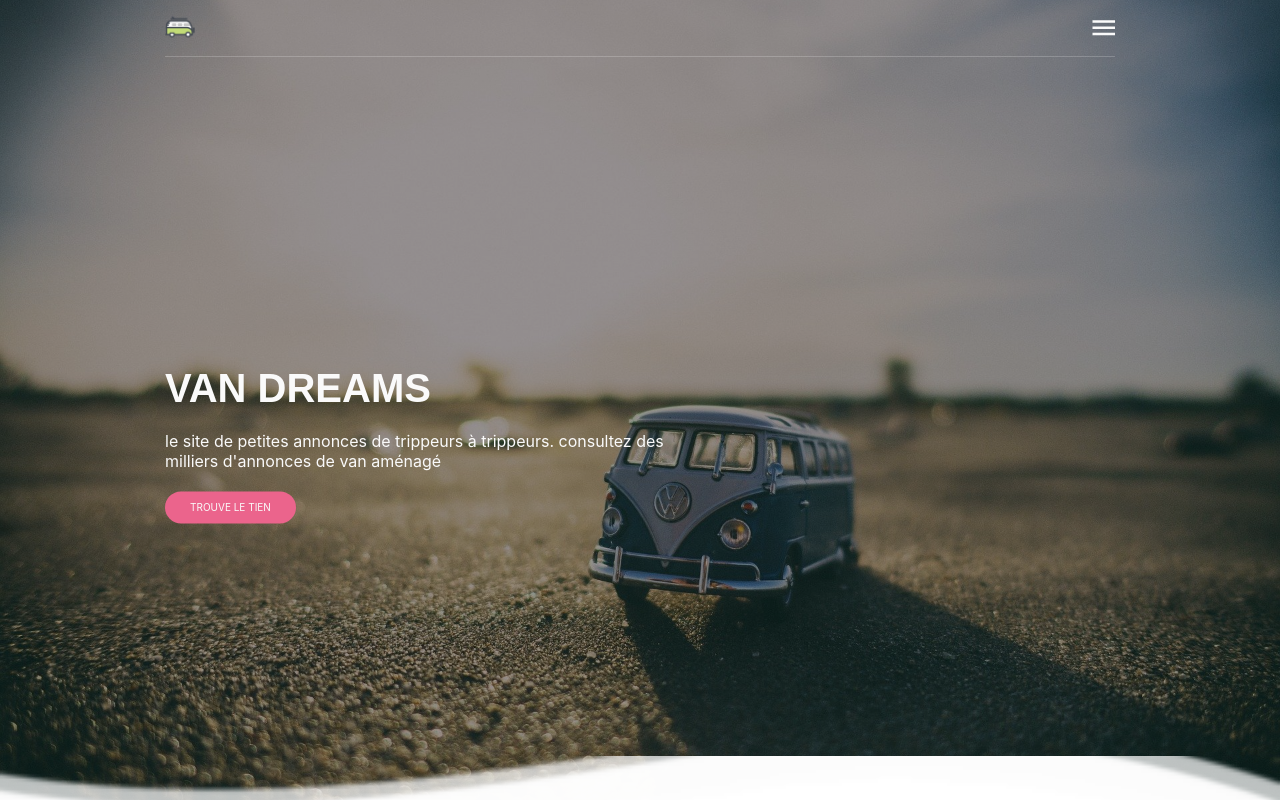
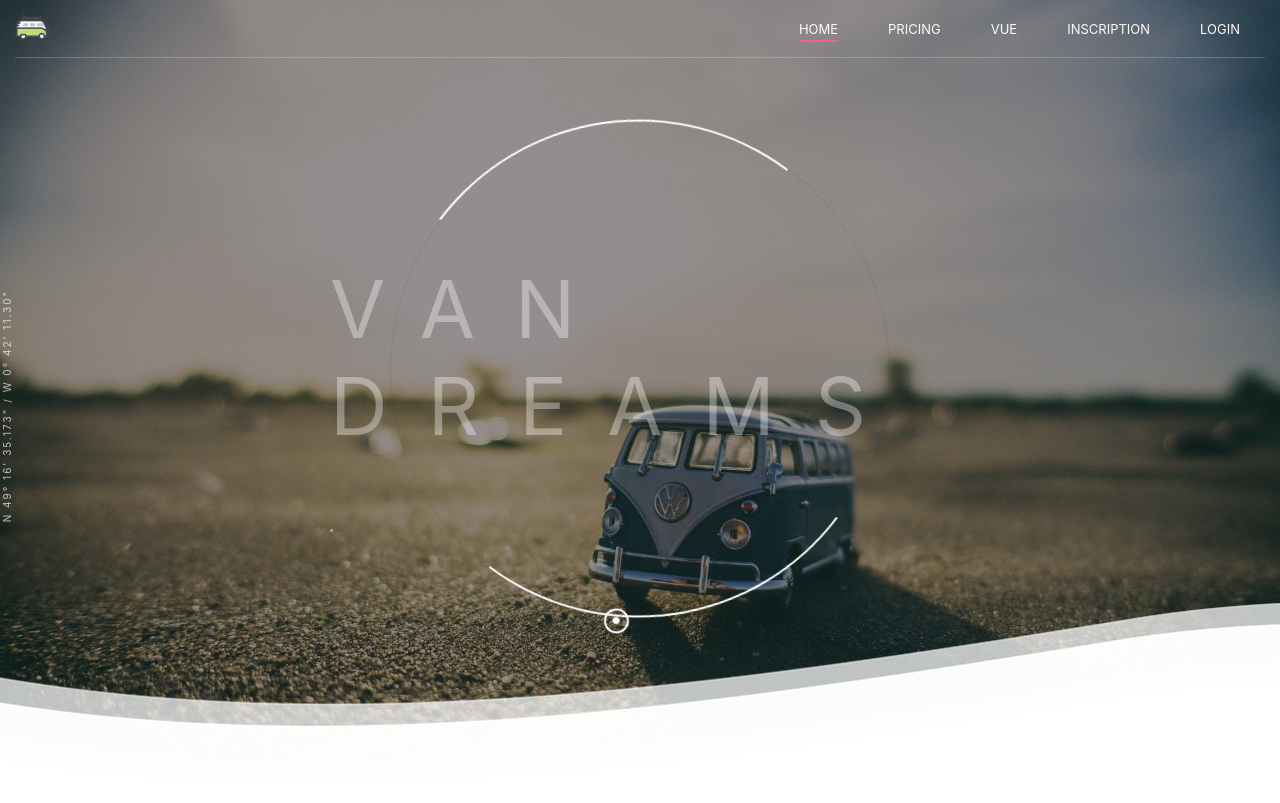
Before and after one commit to Juli3n-dotcom/Van-dreams, a PHP site: page / in a window 1280 px wide. Run offline with PHP 8.4, Linux system fonts and the light colour scheme; data that the repository does not hold is empty; some libraries are stand-ins or nearby versions; some web fonts are replaced.

Commit message:
New hero

```diff
--- a/assets/css/style.css
+++ b/assets/css/style.css
@@ -53,11 +53,16 @@ header{
 
 .container{
     width: 100%;
-    max-width: 98rem;
+    /* max-width: 98rem; */
     margin: 0 auto;
     padding: 0 1.5rem;
 }
-
+  .container_header{
+    width: 100%;
+    /* max-width: 98rem; */
+    margin: 0 auto;
+    padding: 0 1.5rem;
+  }
 nav{
     width: 100%;
     display: flex;
@@ -126,7 +131,136 @@ nav{
     color: var(--light-black);
 }
 
+.coords{
+    font-size: 1rem;
+    display: inline-block;
+    float: left;
+    color: var(--light-white);
+    position: relative;
+    top: 75%;
+    /* top: 40%; */
+    letter-spacing: .2rem;
+    left: -11.5rem;
+    transform: rotate(-90deg) translateY(50%);
+}
+.ellipse-container{
+    /* width: 50rem;
+    height: 50rem; */
+    width: 30rem;
+    height: 30rem;
+    border-radius: 50%;
+    margin: 0 auto;
+    position: relative;
+    /* top: 7rem; */
+    top:15rem;
+}
 
+.ellipse-container .greeting{
+    position: relative;
+    /* top: 14rem; */
+    top:10rem;
+    /* left: -6rem; */
+    left: -3rem;
+    right: 0;
+    margin: 0 auto;
+    text-transform: uppercase;
+    letter-spacing: 4rem;
+    /* font-size: 8rem; */
+    font-size: 4rem;
+    font-weight: 400;
+    opacity: .5;
+    color: var(--light-white);
+}
+
+.ellipse-container .greeting::after{
+    content: '';
+    width: .3rem;
+    height: .3rem;
+    border-radius: 50%;
+    display: inline-block;
+    background-color: #fafafa;
+    top: -0.65rem;
+    left: -5.05rem;
+}
+
+.ellipse{
+    border-radius: 50%;
+    position: absolute;
+    top: 0;
+    border-style: solid;
+}
+.ellipse__outer--thin{
+    width: 100%;
+    height: 100%;
+border-width: 1px;
+border-color: rgba(9,56,62,.1);
+animation: ellipseOrbit 15s ease-in-out infinite;
+}
+
+.ellipse__outer--thin::after{
+    /* content: '';
+    background-image: url('https://s29.postimg.org/5h0r4ftkn/ellipses_dial.png');
+    background-repeat: no-repeat;
+    background-position: center;
+    top: 0;
+    left: 0;
+    bottom: 0;
+    right: 0;
+    color: #FFF;
+    position: absolute;
+    opacity: .3; */
+}
+
+.ellipse__outer--thick{
+    width: 99.5%;
+    height: 99.5%;
+    border-color: #fff transparent;
+    border-width: 2px;
+    transform: rotate(-45deg);
+    animation: ellipseRotate 15s ease-in-out infinite;
+}
+.ellipse__orbit{
+    width: 2.5rem;
+    height: 2.5rem;
+    border-width: 2px;
+    border-color: #FFF;
+    top: 1rem;
+    /* top: 5rem; */
+    right: 6.75rem;
+}
+
+.ellipse__orbit::before{
+    content: '';
+    width: 0.7rem;
+    height: 0.7rem;
+    border-radius: 50%;
+    display: inline-block;
+    background-color: #FFF;
+    margin: 0 auto;
+    left: 0;
+    right: 0;
+    position: absolute;
+    top: 50%;
+    transform: translateY(-50%);
+}
+
+@keyframes ellipseRotate{
+    0%{
+        transform: rotate(-45deg);
+    }
+    100%{
+        transform: rotate(-405deg);
+    }
+}
+
+@keyframes ellipseOrbit{
+    0%{
+        transform: rotate(0deg);
+    }
+    100%{
+        transform: rotate(360deg);
+    }
+}
 .hero{
     width: 100%;
     height: 100vh;
@@ -485,3 +619,136 @@ span{
 #register{
     left: 450px;
 }
+
+
+
+
+
+
+/* ******************** */
+/* **** Media query **** */
+/* ******************** */
+
+@media screen and (min-width: 350px){
+    .main-message{
+        transform: translateY(40%);
+    }
+}
+
+@media screen and (min-width: 470px){
+    .hero::before{
+        height: 9.4rem;
+        background: url('../img/wave-medium.png');
+        background-size: cover;
+    }
+    .testimonials::before{
+        height: 9.4rem;
+        background: url('../img/wave-medium-reversed.png');
+        background-size: cover;
+    }
+}
+
+@media screen and (min-width: 700px){
+    header{
+        height: 8rem;
+    }
+    .nav-brand{
+        width: 3.5rem;
+    }
+    .nav-list{
+        width: initial;
+        height: initial;
+        background-color: transparent;
+        position: initial;
+        top: initial;
+        right: initial;
+        flex-direction: row;
+        transition: initial;
+    }
+    .menu-icons{
+        display: none;
+    }
+    .nav-item{
+        margin: 0 2.5rem;
+    }
+    .nav-link, .current{
+        color: #FAFAFA;
+        position: relative;
+        font-size: 1.3rem;
+    }
+    .nav-link::before,
+    .current::before{
+        content: "";
+        position: absolute;
+        left: 0;
+        bottom: -.5rem;
+        background-color: #eb648c;
+        width: 100%;
+        height: 2px;
+        transform: scaleX(0);
+        transform-origin: left;
+        transition: transform 650ms;
+    }
+    .current::before{
+        transform: scaleX(1);
+    }
+    .nav-link:hover::before{
+        transform: scaleX(1);
+    }
+    .hero{
+        height: 100vh ;
+    }
+    .main-message{
+        transform: translateY(50%);
+    }
+    .title-heading h1{
+        font-size: 2.5rem;
+    }
+
+    .coords{
+
+        top: 50%;
+
+    }
+    .ellipse-container{
+        width: 50rem;
+        height: 50rem;
+
+        top: 7rem;
+
+    }
+
+    .ellipse-container .greeting{
+        position: relative;
+        top: 14rem;
+
+        left: -6rem;
+
+     font-size: 8rem;
+
+    }
+    .ellipse__orbit{
+
+        top: 5rem;
+
+    }
+}
+
+@media screen and (min-width: 950px){
+    .hero::before{
+        height: 22.7rem;
+        background: url('../img/wave-large.png');
+        background-size: cover;
+    }
+    .testimonials::before{
+        height: 22.7rem;
+        background: url('../img/wave-large-reversed.png');
+        background-size: cover;
+    }
+}
+
+@media screen and (min-width: 1200px){
+    .hero{
+        height: 100vh;
+    }
+}
--- a/assets/includes/header.php
+++ b/assets/includes/header.php
@@ -33,7 +33,7 @@ require_once __DIR__ . '/../config/bootstrap.php';
 </head>
 <body>
 <header>
-    <div class=container>
+    <div class=container_header>
         <nav>
             <div class="nav-brand">
         <a href="index.php">
--- a/index.php
+++ b/index.php
@@ -7,17 +7,18 @@ include __DIR__.'/assets/includes/header.php';
 <?php include __DIR__.'/assets/includes/flash.php';?>
 
 <section class="hero">
-        <div class="container">
-            <div class="main-message">
-                <H1>Van Dreams</H1>
-                <p>
-                le site de petites annonces DE TRIPPEURS à TRIPPEURS. Consultez des milliers d'annonces de van aménagé
-                </p>
-                <div class="cta">
-                    <a href="" class="btn">Trouve le tien</a>
-                </div>
-            </div>
-        </div>
+
+
+        <p class="coords">N 49° 16' 35.173" / W 0° 42' 11.30"</p>
+
+<div class="ellipse-container">
+    <h2 class="greeting">Van Dreams</h2>
+    <div class="ellipse ellipse__outer--thin">
+        <div class="ellipse ellipse__orbit"></div>
+    </div>
+    <div class="ellipse ellipse__outer--thick"></div>
+
+
     </section>
 
 <?php
```
Also changed, not shown: 1 other file.
